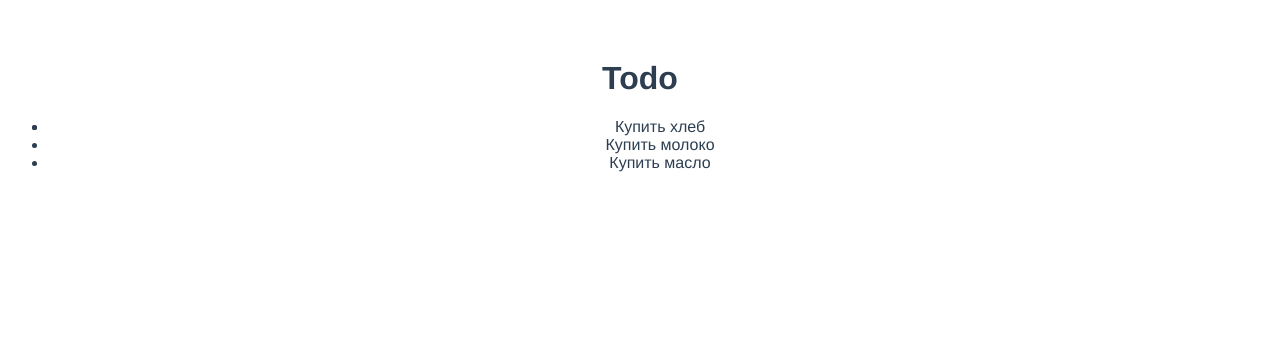
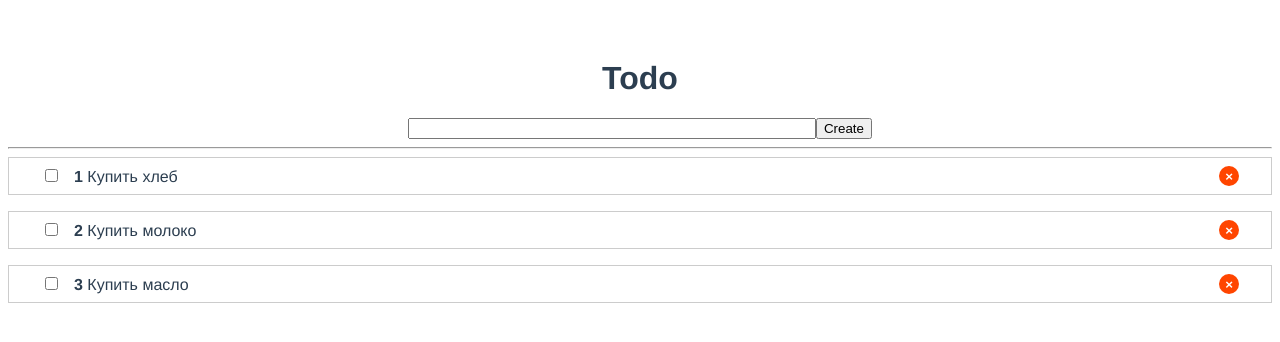
Before and after one commit to rustemga/vue-todo, a Vue app: page / in a window 1280 px wide. Shown: the top 342 px of the page. Built offline with nearby package versions, Linux system fonts and the light colour scheme.

Commit message:
Реализовано добавление todo, правильные индексы.

```diff
--- a/src/App.vue
+++ b/src/App.vue
@@ -1,14 +1,19 @@
 <template>
   <div id="app">
     <h1>Todo</h1>
+    <AddTodo
+    @add-todo="addTodo"/>
+    <hr>
     <TodoList
       v-bind:todos="todos"
-    />
+      @remove-todo="removeTodo"
+    /><!--@ заменяет v-on-->
   </div>
 </template>
 
 <script>
 import TodoList from "./components/TodoList"
+import AddTodo from "./components/AddTodo"
 export default {
   name: 'App',
   data(){
@@ -21,7 +26,15 @@ export default {
     }
   },
   components: {
-    TodoList
+    TodoList, AddTodo
+  },
+  methods: {
+    removeTodo(id){
+      this.todos = this.todos.filter(t => t.id !== id)
+    },
+    addTodo(newTodo){
+      this.todos.push(newTodo)
+    }
   }
 }
 </script>
--- /dev/null
+++ b/src/components/AddTodo.vue
@@ -0,0 +1,40 @@
+<template>
+  <form @submit.prevent="onSubmit"><!--prevent делается для того чтобы страничка не перезагружалась при отправке формы-->
+    <input type="text" v-model="title"><!--v-model записывает значение в поле data в объект title-->
+    <button>Create</button>
+  </form>
+</template>
+
+<script>
+export default {
+  data() {
+    return {
+      title:''
+    }
+  },
+  methods: {
+    onSubmit(){
+      console.log(this.title)
+      if(this.title.trim()){
+        const newTodo = {
+          id: Date.now(),
+          title: this.title,
+          completed: false
+        }
+        this.$emit('add-todo', newTodo)
+      }
+      this.title = ''
+    }
+  }
+}
+</script>
+
+<style scoped>
+form{
+  display: flex;
+  justify-content: center;
+}
+input{
+  width: 400px;
+}
+</style>
--- a/src/components/TodoItem.vue
+++ b/src/components/TodoItem.vue
@@ -1,19 +1,50 @@
 <template>
   <li>
-
+    <span v-bind:class="{done: todo.completed}"><!--включает класс .done если todo.completed = true -->
+      <input type="checkbox" v-on:change="todo.completed = !todo.completed"><!--изменяем значение todo.completed в зависимости от состояния чекбокса-->
+      <strong>{{ index + 1 }}</strong>
       {{ todo.title }}
-
-
+    </span>
+    <button class="rm"
+            v-on:click="$emit('remove-todo', todo.id)"
+    >&times;</button><!--вызываем функцию $emit() в которую передаем событие remove-todo и передаем значение todo.id-->
   </li>
 </template>
 
 <script>
 export default {
   props: {
+    //свойство с проверкой
     todo: {
       type: Object,
       required: true
-    }
+    },
+    index: Number
   }
 }
 </script>
+<style scoped>
+li {
+  border: 1px solid #ccc;
+  display: flex;
+  justify-content: space-between;
+  padding: .5rem 2rem;
+  margin-bottom: 1rem;
+}
+
+.rm {
+  background: orangered;
+  color: white;
+  border-radius: 50%;
+  font-weight: bold;
+  border: none;
+}
+
+.done {
+  text-decoration: line-through;
+}
+
+input {
+  margin-right: 1rem;
+}
+</style>
--- a/src/components/TodoList.vue
+++ b/src/components/TodoList.vue
@@ -1,25 +1,38 @@
 <template>
   <div>
     <ul>
-      <li>
       <TodoItem
-        v-for="todo in todos"
+          v-for="(todo, i) in todos"
           v-bind:key="todo"
-        v-bind:todo = "todo"
-        />
-      </li>
+          v-bind:index="i"
+          v-bind:todo="todo"
+          v-on:remove-todo="removeTodo"
+      /><!-- включаем прослушку события remove-todo и назначаем выполнение метода removeTodo-->
     </ul>
   </div>
 </template>
 <script>
 import TodoItem from "@/components/TodoItem";
+
 export default {
   components: {TodoItem},
   comments: {
     TodoItem
   },
-    props:[
+  props: [
     'todos'
-    ]
+  ],
+  methods: {
+    removeTodo(id) {
+      this.$emit('remove-todo', id)
+    }
+  }
 }
 </script>
+<style scoped>
+ul {
+  list-style: none;
+  margin: 0;
+  padding: 0;
+}
+</style>
```
Lines whose indentation alone changed are shown as unchanged.
